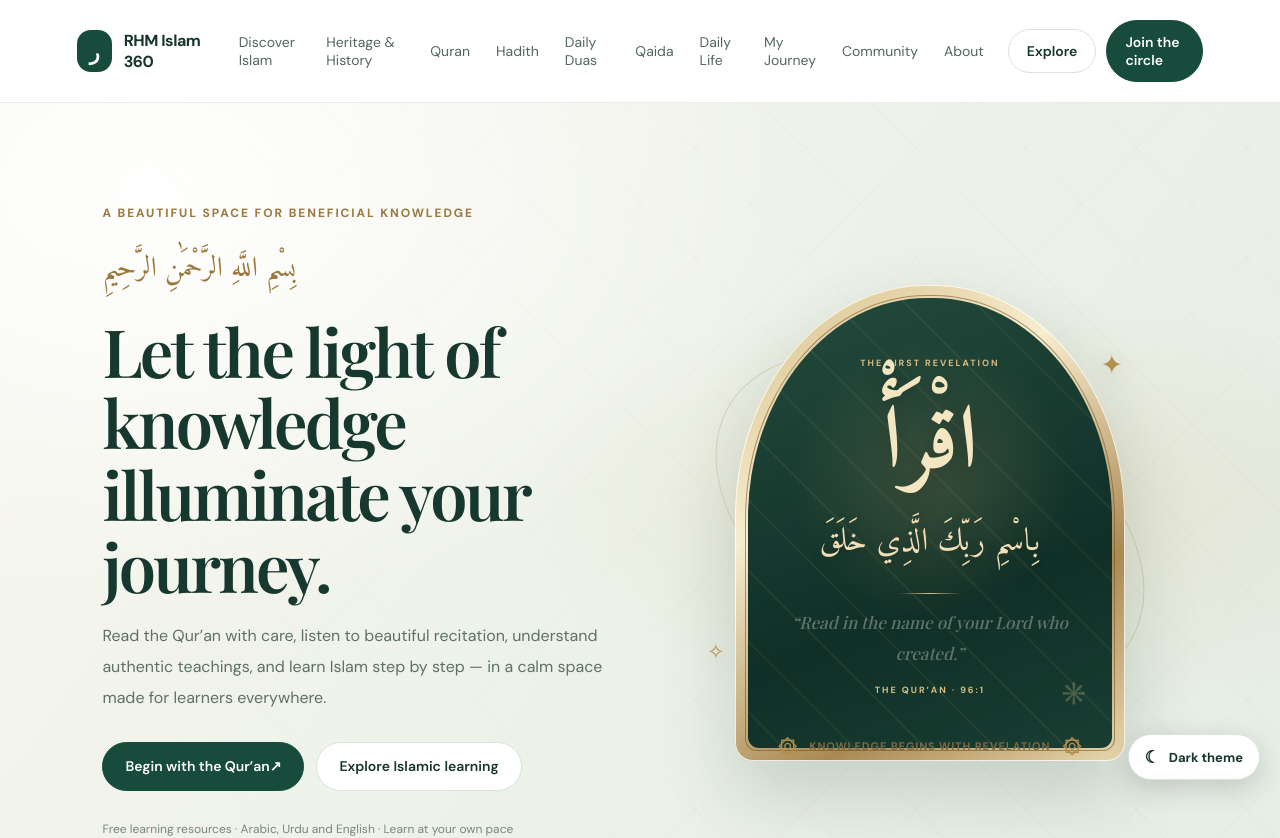
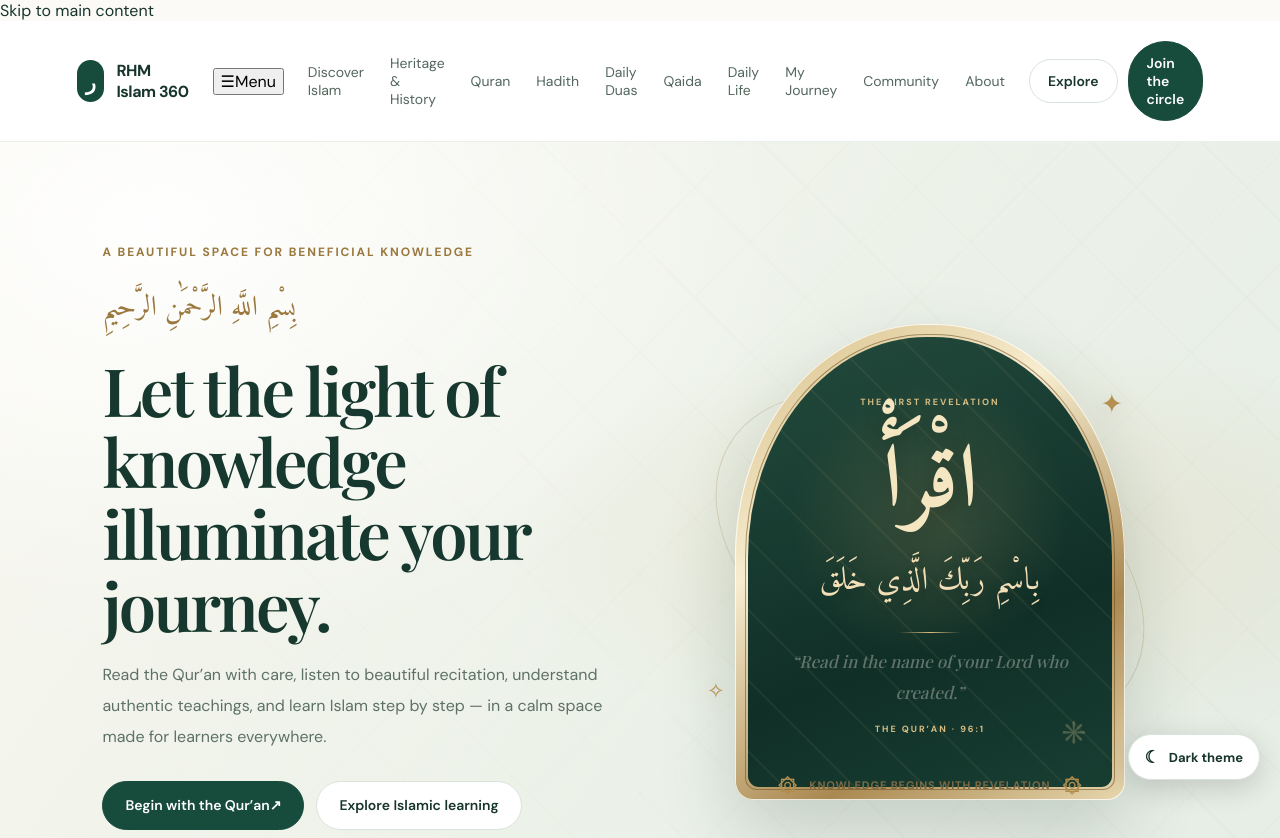
Before and after one commit to muhammadhadiurrehman7-max/rhm-islamic-circle, a Next.js app: page / in a window 1280 px wide. Shown: the top 838 px of the page. Built offline with nearby package versions, Linux system fonts and the light colour scheme; a web font is replaced by a local one.

Commit message:
Add accessible mobile navigation and skip link

```diff
--- a/app/page.tsx
+++ b/app/page.tsx
@@ -58,6 +58,7 @@ const features = [
 
 export default function Home() {
   const [shareMessage, setShareMessage] = useState("");
+  const [mobileMenuOpen, setMobileMenuOpen] = useState(false);
   async function shareLearningLink(path: string, title: string) {
     const url = new URL(path, window.location.origin).toString();
     try {
@@ -87,14 +88,17 @@ export default function Home() {
   const guidance = guidanceQuotes[guidanceIndex];
   return (
     <main>
+      <a className="skip-to-content" href="#main-content">Skip to main content</a>
       <header className="site-header">
         <a className="brand" href="#"><span className="brand-mark">ر</span><span>RHM Islam 360</span></a>
-        <nav className="nav-links" aria-label="Main navigation">
-          <a href="/learn">Discover Islam</a><a href="/heritage">Heritage & History</a><a href="#quran">Quran</a><a href="/hadith">Hadith</a><a href="/duas">Daily Duas</a><a href="/qaida">Qaida</a><a href="/daily-life">Daily Life</a><a href="/journey">My Journey</a><a href="#community">Community</a><a href="#about">About</a>
+        <button className="mobile-menu-toggle" type="button" aria-expanded={mobileMenuOpen} aria-controls="primary-navigation" onClick={() => setMobileMenuOpen((open) => !open)}><span aria-hidden="true">{mobileMenuOpen ? "×" : "☰"}</span><span>{mobileMenuOpen ? "Close" : "Menu"}</span></button>
+        <nav id="primary-navigation" className={`nav-links${mobileMenuOpen ? " is-open" : ""}`} aria-label="Main navigation">
+          <a onClick={() => setMobileMenuOpen(false)} href="/learn">Discover Islam</a><a onClick={() => setMobileMenuOpen(false)} href="/heritage">Heritage & History</a><a onClick={() => setMobileMenuOpen(false)} href="#quran">Quran</a><a onClick={() => setMobileMenuOpen(false)} href="/hadith">Hadith</a><a onClick={() => setMobileMenuOpen(false)} href="/duas">Daily Duas</a><a onClick={() => setMobileMenuOpen(false)} href="/qaida">Qaida</a><a onClick={() => setMobileMenuOpen(false)} href="/daily-life">Daily Life</a><a onClick={() => setMobileMenuOpen(false)} href="/journey">My Journey</a><a onClick={() => setMobileMenuOpen(false)} href="#community">Community</a><a onClick={() => setMobileMenuOpen(false)} href="#about">About</a>
         </nav>
         <div className="nav-actions"><a className="btn btn-light" href="#learn">Explore</a><a className="btn btn-primary" href="/login">Join the circle</a></div>
       </header>
 
+      <div id="main-content" tabIndex={-1}>
       <section className="hero premium-hero">
         <div className="hero-copy premium-hero-copy">
           <div className="eyebrow">A beautiful space for beneficial knowledge</div>
@@ -214,6 +218,7 @@ export default function Home() {
       </section>
 
       <footer className="footer" id="about"><span>© {new Date().getFullYear()} RHM Islam 360</span><span>Founded and owned by Mr Muhammad Hadi Ur Rehman</span><span>Built with care for learners everywhere</span></footer>
+      </div>
     </main>
   );
 }
```
